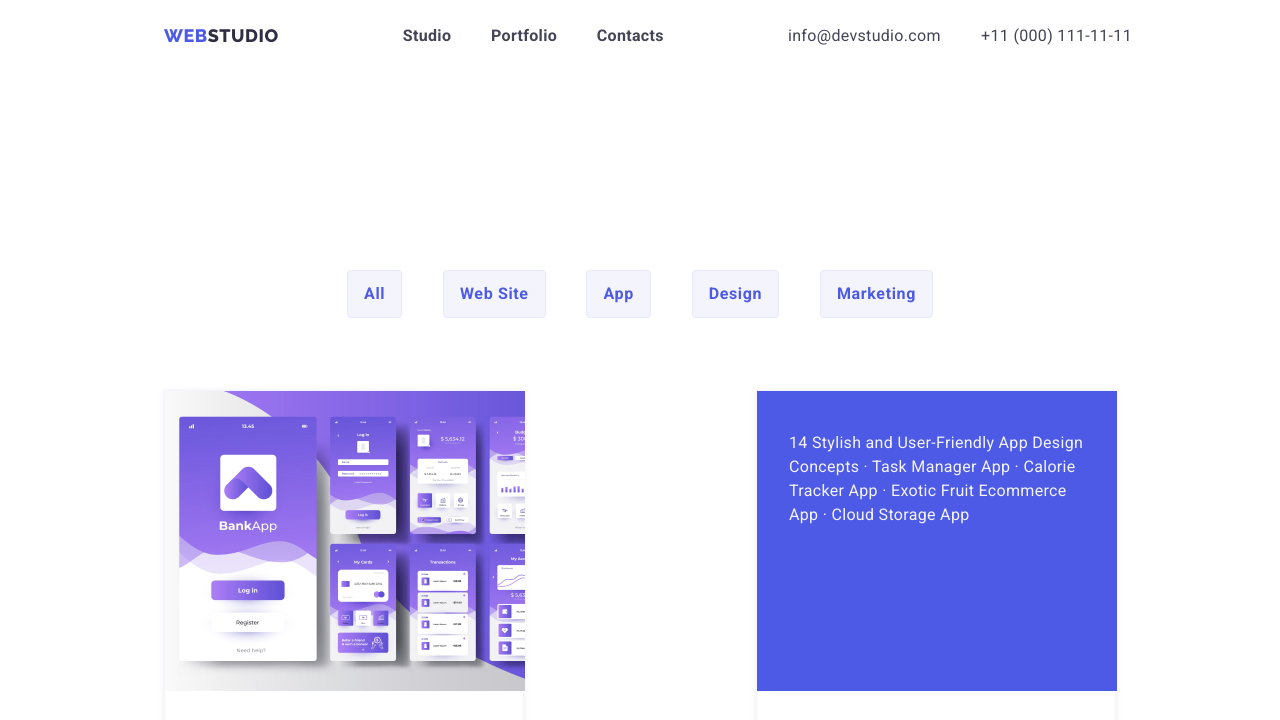
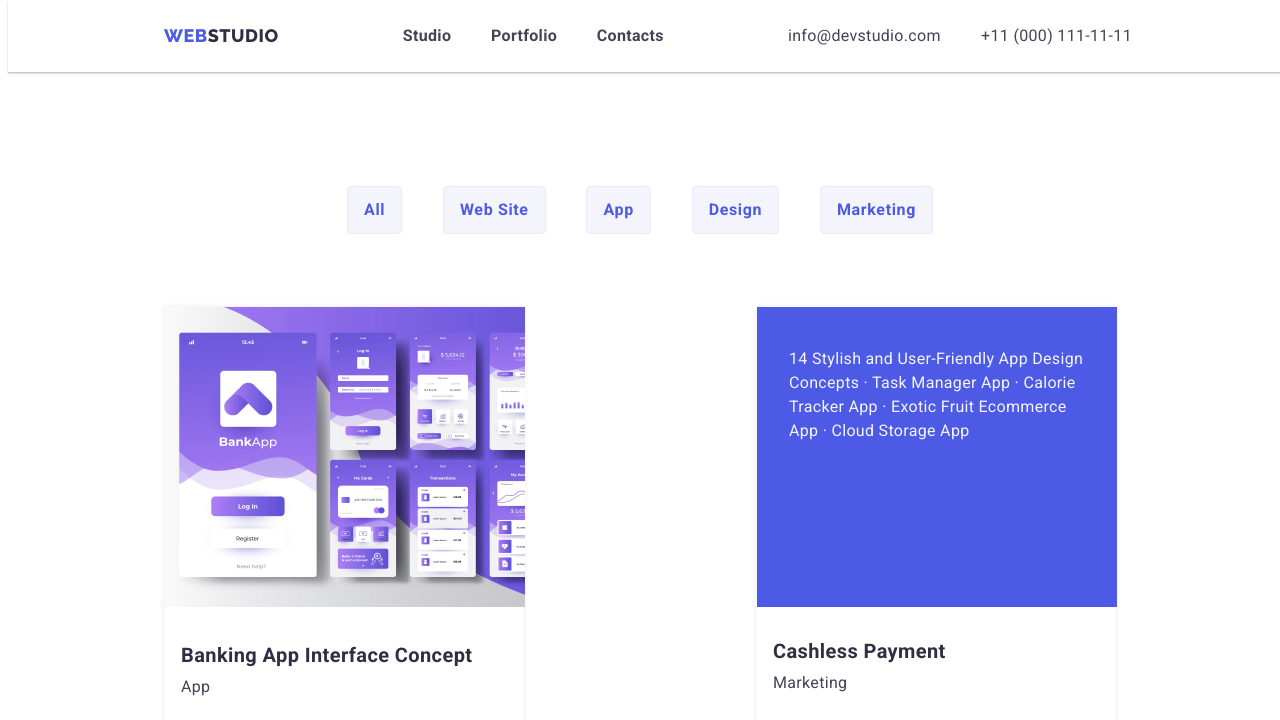
Before and after one commit to Nastia-Pirogova/goit-markup-hw-02, a plain HTML site: page portfolio.html in a window 1280 px wide. Shown: the top 720 px of the page. Drawn offline with Linux system fonts and the light colour scheme.

Commit message:
Update styles.css

```diff
--- a/css/styles.css
+++ b/css/styles.css
@@ -34,6 +34,7 @@ ul, li {
     background: #fff;
     top: 0;
     z-index: 100;
+    box-shadow: 0 2px 1px rgba(46, 47, 66, 0.08), 0 1px 1px rgba(46, 47, 66, 0.16), 0 1px 6px rgba(46, 47, 66, 0.08);
 }
 
 .header-menu__inner {
@@ -254,7 +255,7 @@ footer {
     display: flex;
     justify-content: space-between;
     width: 586px;
-    margin: 168px auto 48px auto;
+    margin: 84px auto 48px auto;
 }
 
 .buttons button {
```
